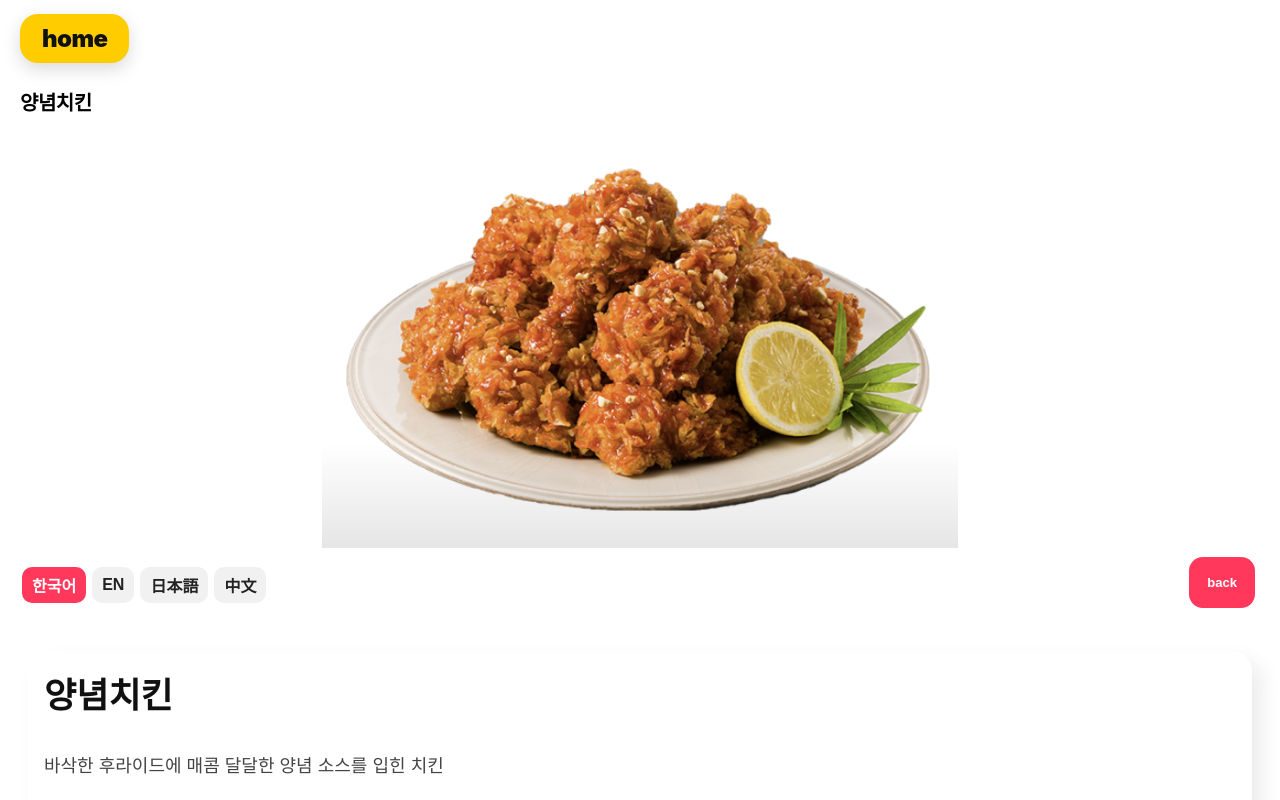
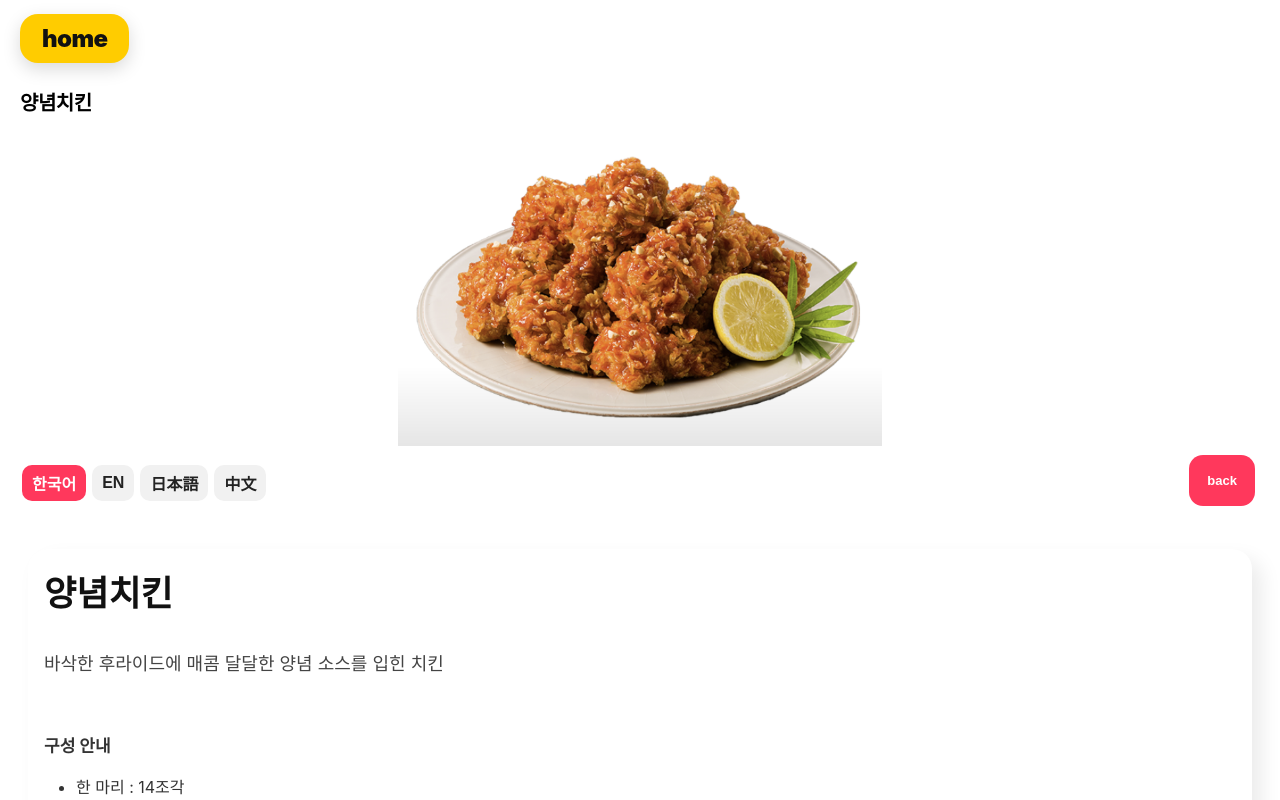
Before and after one commit to remyon88/samsung_bhc, a React (Create React App) app: page /region/chi in a window 1280 px wide. Shown: the top 800 px of the page. Built offline with nearby package versions, Linux system fonts and the light colour scheme.

Commit message:
header design update

```diff
--- a/src/pages/RegionDetail.jsx
+++ b/src/pages/RegionDetail.jsx
@@ -7,8 +7,8 @@ import { db } from '../lib/api';
 /* ✅ Hero 이미지 크게 + 안 잘리게 */
 const Hero = styled.div`
   position: relative;
-  height: 420px;
-  margin: 1px 20px;
+  height: 320px;
+  margin: 0.1px 0.1px;
   border-radius: 20px;
   overflow: hidden;
   background: #fff;
@@ -24,7 +24,7 @@ const Hero = styled.div`
 /* ✅ 치킨 이름 크게 */
 const Title = styled.h1`
   margin: 0px 10px 10px;
-  padding: 10px 10px 2px;
+  padding: 10px 10px 0.2px;
   font-size: 20px;
   font-weight: 900;
   letter-spacing: -0.5px;
```
